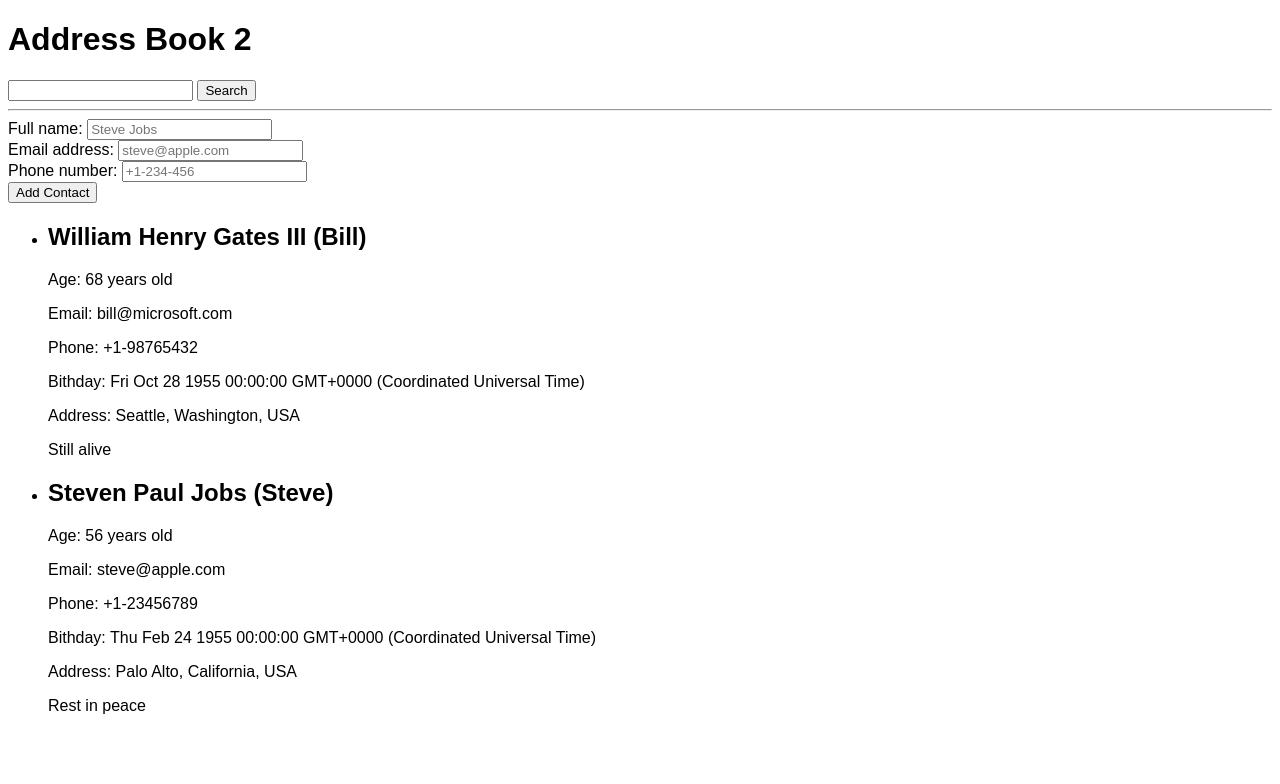
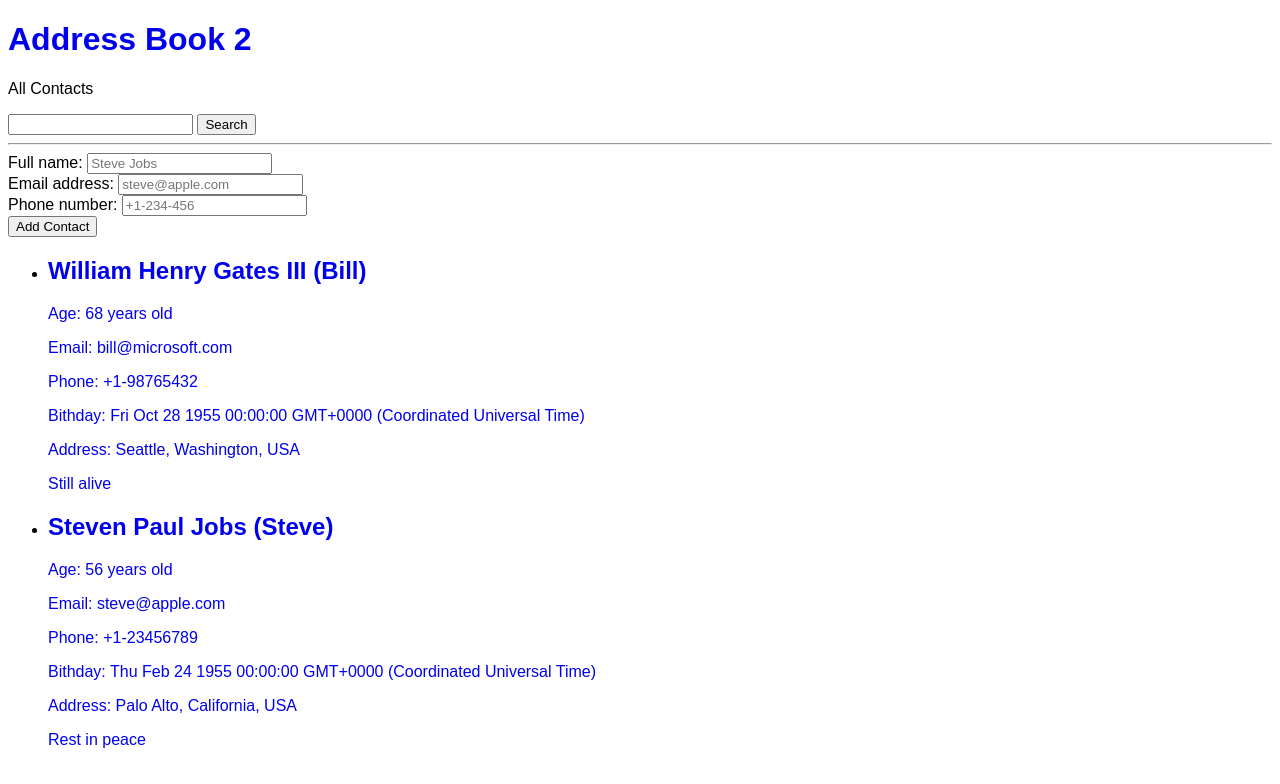
Before and after one commit to bearmentor-2/address-book-2, a plain HTML site: page index.html in a window 1280 px wide. Drawn offline with Linux system fonts and the light colour scheme.

Commit message:
feat: render contat by id to the dom, link from the dashboard

```diff
--- a/index.css
+++ b/index.css
@@ -1,3 +1,7 @@
 body {
   font-family: sans-serif;
 }
+
+a {
+  text-decoration: none;
+}
--- a/index.html
+++ b/index.html
@@ -4,12 +4,17 @@
     <meta charset="UTF-8" />
     <meta name="viewport" content="width=device-width, initial-scale=1.0" />
     <title>Address Book 2</title>
-    <link rel="stylesheet" href="index.css" />
+    <link rel="stylesheet" href="/index.css" />
     <!-- <script src="https://cdn.tailwindcss.com"></script> -->
   </head>
 
   <body>
-    <h1>Address Book 2</h1>
+    <header>
+      <h1>
+        <a href="/">Address Book 2</a>
+      </h1>
+      <p>All Contacts</p>
+    </header>
 
     <main>
       <section>
--- a/index.js
+++ b/index.js
@@ -19,6 +19,7 @@ function renderContacts() {
       const aliveText = contact.isAlive ? "Still alive" : "Rest in peace";
 
       return `<li>
+      <a href="/contact/?id=${contact.id}">
         <h2>${contact.fullName} (${contact.nickName})</h2>
         <p>Age: ${contact.age} years old</p>
         <p>Email: ${contact.email}</p>
@@ -26,6 +27,7 @@ function renderContacts() {
         <p>Bithday: ${contact.birthday}</p>
         <p>Address: ${contact.address}</p>
         <p>${aliveText}</p>
+      </a>
     </li>`;
     })
     .join("");
```
Also changed, not shown: contact/index.html (+13 -1 lines), contact/index.js (+15 -1 lines). Lines whose indentation alone changed are shown as unchanged.
